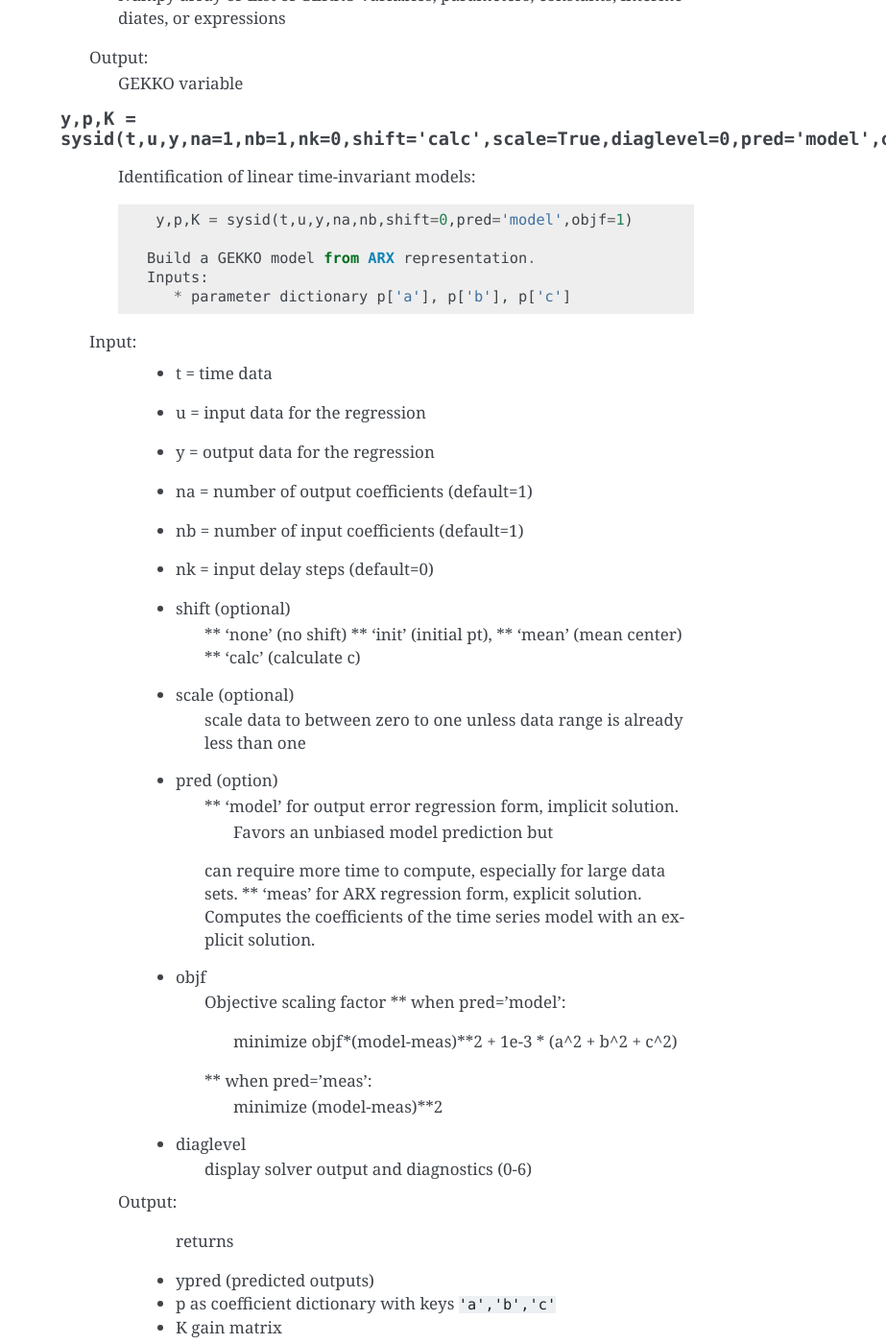
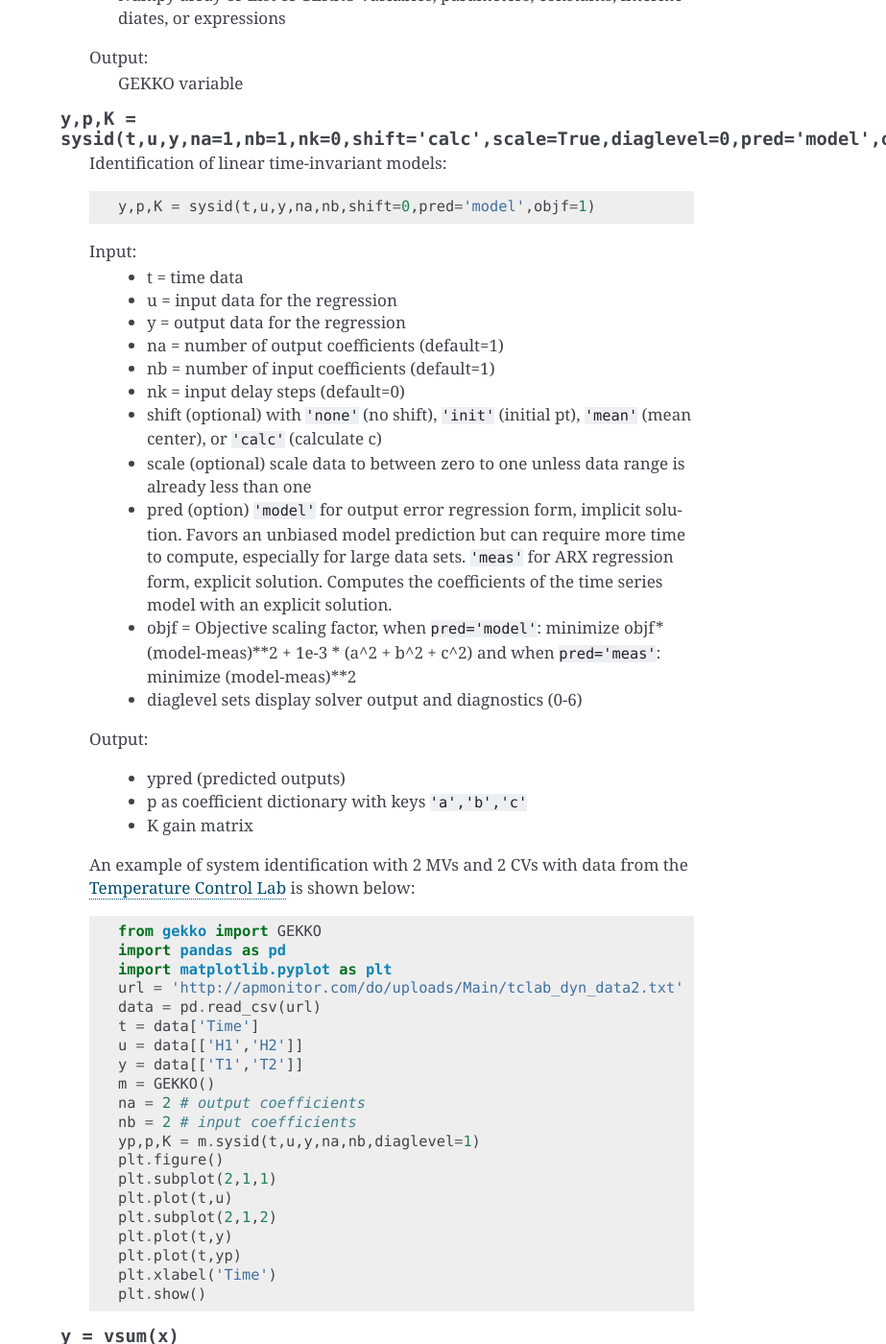
Before and after one commit to BYU-PRISM/GEKKO, a Sphinx documentation site: the page built from docs/model_methods.rst, in a window 1280 px wide and 1400 px high, scrolled down 12455 px. Shown: the whole window at 96% size, without its empty margins (357-1280 px from the left). Built offline with Sphinx 7.4.7, drawn with Linux system fonts in a browser that asks for light colours.

Commit message:
Update model_methods.rst

```diff
--- a/docs/model_methods.rst
+++ b/docs/model_methods.rst
@@ -505,46 +505,23 @@
 
     Identification of linear time-invariant models::
 
-         y,p,K = sysid(t,u,y,na,nb,shift=0,pred='model',objf=1)
+        y,p,K = sysid(t,u,y,na,nb,shift=0,pred='model',objf=1)
 
-	Build a GEKKO model from ARX representation.
-	Inputs:
-           * parameter dictionary p['a'], p['b'], p['c']
-
-   Input:
+    Input:
            * t = time data
            * u = input data for the regression
            * y = output data for the regression
            * na   = number of output coefficients (default=1)
            * nb   = number of input coefficients (default=1)
            * nk   = input delay steps (default=0)
-           * shift (optional)
-               ** 'none' (no shift)
-               ** 'init' (initial pt),
-               ** 'mean' (mean center)
-               ** 'calc' (calculate c)
-           * scale (optional)
-               scale data to between zero to one unless
-               data range is already less than one
-           * pred (option)
-               ** 'model' for output error regression form, implicit solution.
-			      Favors an unbiased model prediction but
-               can require more time to compute, especially for large
-               data sets.
-               ** 'meas' for ARX regression form, explicit solution.
-               Computes the coefficients of the time series
-               model with an explicit solution.
-           * objf
-               Objective scaling factor
-               ** when pred='model':
-                   minimize objf*(model-meas)**2 + 1e-3 * (a^2 + b^2 + c^2)
-               ** when pred='meas':
-                   minimize (model-meas)**2
-           * diaglevel
-               display solver output and diagnostics (0-6)
+           * shift (optional) with ``'none'`` (no shift), ``'init'`` (initial pt), ``'mean'`` (mean center), or ``'calc'`` (calculate c)
+           * scale (optional) scale data to between zero to one unless data range is already less than one
+           * pred (option) ``'model'`` for output error regression form, implicit solution. Favors an unbiased model prediction but can require more time to compute, especially for large data sets. ``'meas'`` for ARX regression form, explicit solution. Computes the coefficients of the time series model with an explicit solution.
+           * objf  = Objective scaling factor, when ``pred='model'``: minimize objf*(model-meas)**2 + 1e-3 * (a^2 + b^2 + c^2) and when ``pred='meas'``:  minimize (model-meas)**2
+           * diaglevel sets display solver output and diagnostics (0-6)
 
     Output:
-	 	returns
+
            * ypred (predicted outputs)
            * p as coefficient dictionary with keys ``'a','b','c'``
            * K gain matrix
```
